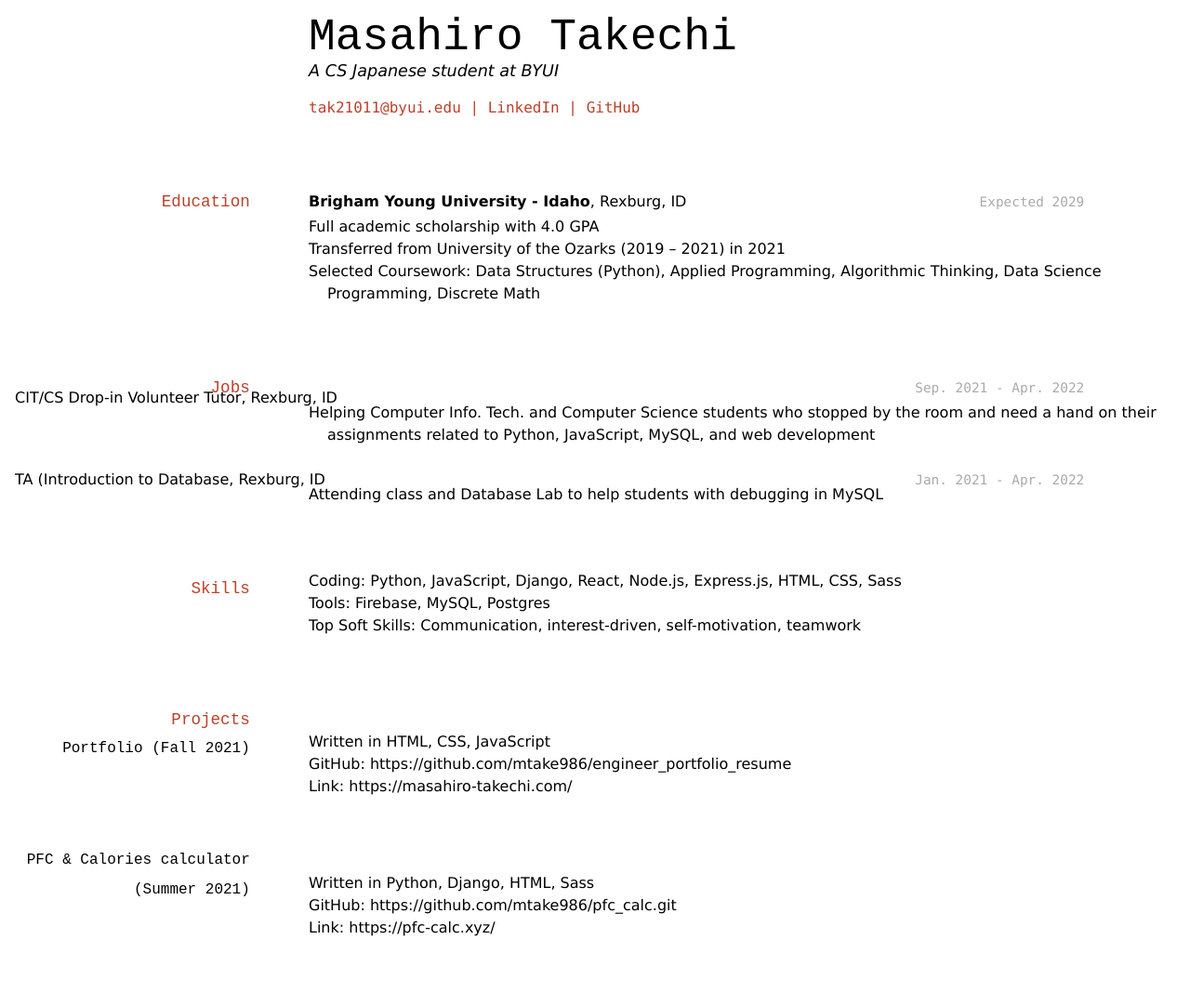
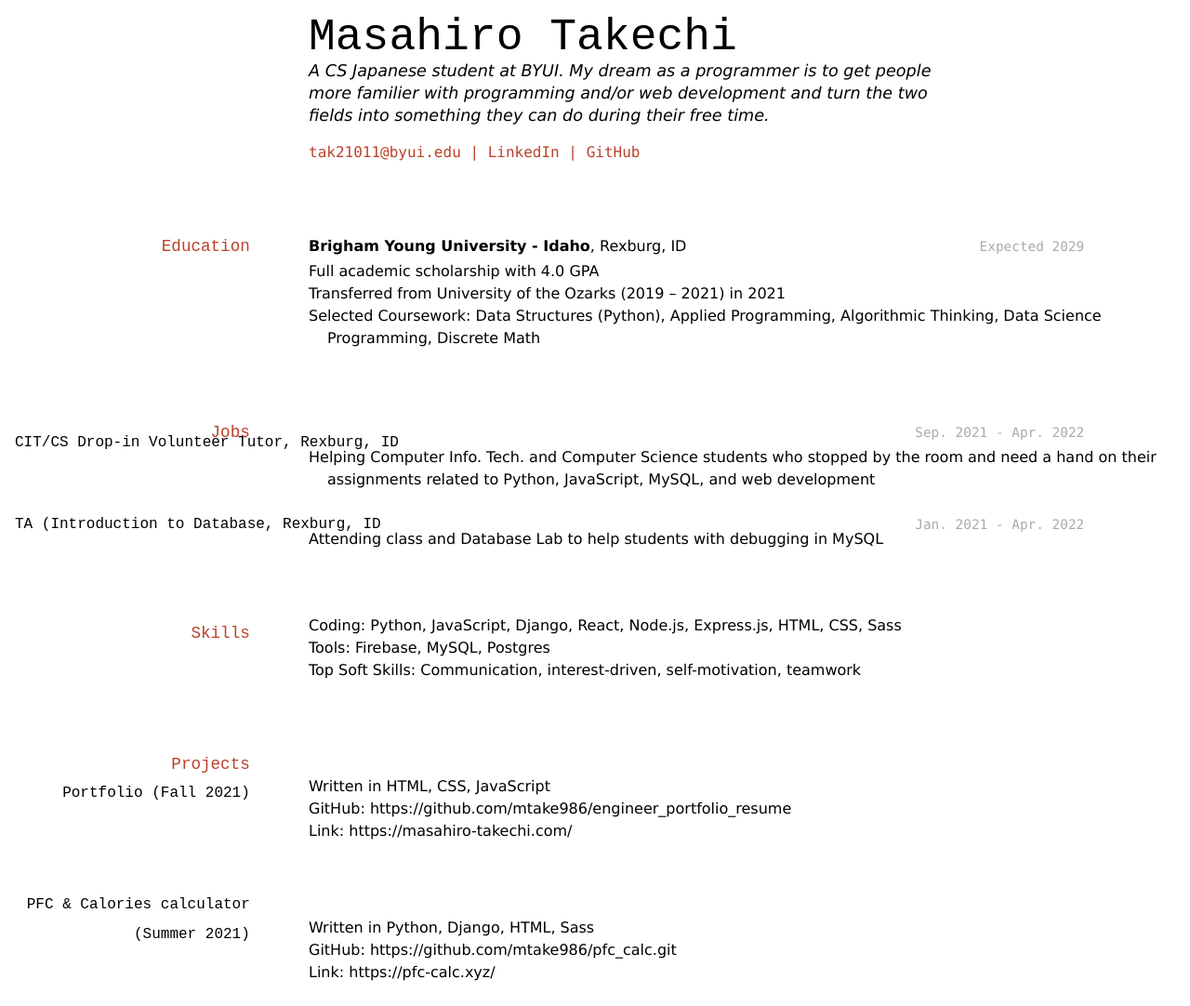
Before and after one commit to reignslau/Masahiro_Takechi_Resume_sp22_ds250, a Jekyll site: the page built from docs/index.md, in a window 1280 px wide. Shown: the whole page at 93% size. Built offline with Jekyll 4.4.1, drawn with Linux system fonts in a browser that asks for light colours; before the commit the page ends 1034 px from its top, so only the background shows below that.

Commit message:
Update index.md

```diff
--- a/docs/index.md
+++ b/docs/index.md
@@ -3,7 +3,8 @@ layout: cv
 title: Masahiro Takechi's Resume
 ---
 # Masahiro Takechi
-A CS Japanese student at BYUI
+A CS Japanese student at BYUI.
+My dream as a programmer is to get people more familier with programming and/or web development and turn the two fields into something they can do during their free time.
 
 <div id="webaddress">
 <a href="tak21011@byui.edu">tak21011@byui.edu</a>
@@ -25,11 +26,11 @@ Data Science Programming, Discrete Math
 ## Jobs
 
 `Sep. 2021 - Apr. 2022`
-###### CIT/CS Drop-in Volunteer Tutor, Rexburg, ID
+#### CIT/CS Drop-in Volunteer Tutor, Rexburg, ID
 - Helping Computer Info. Tech. and Computer Science students who stopped by the room and need a hand on their assignments related to Python, JavaScript, MySQL, and web development
 
 `Jan. 2021 - Apr. 2022`
-###### TA (Introduction to Database, Rexburg, ID
+#### TA (Introduction to Database, Rexburg, ID
 - Attending class and Database Lab to help students with debugging in MySQL
 
 ## Skills
```
